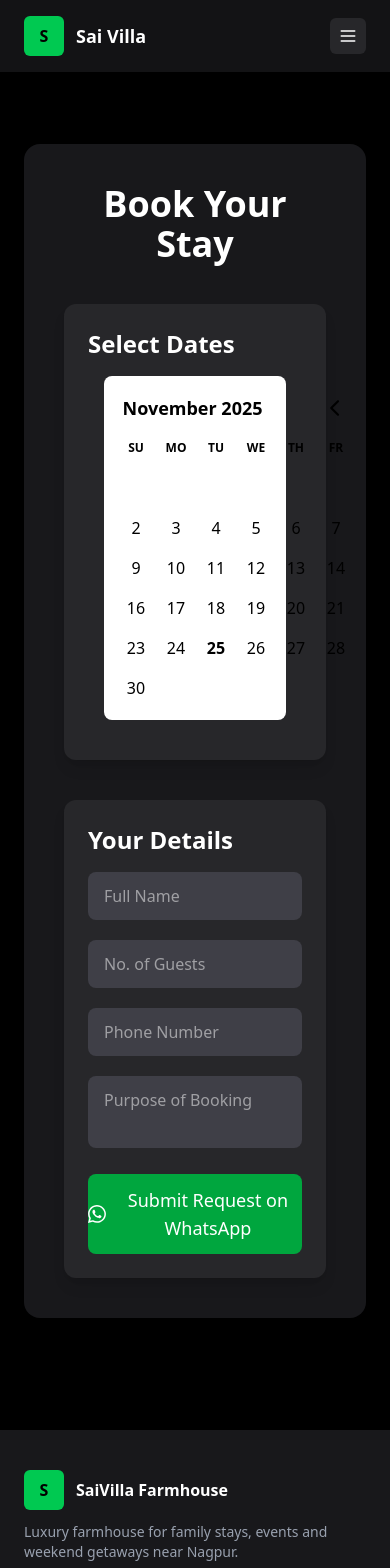
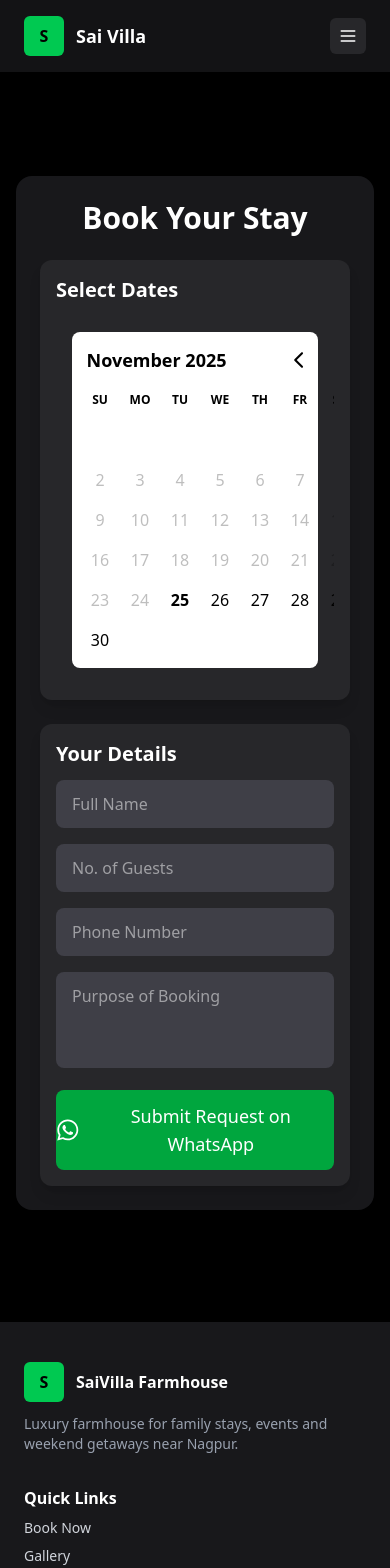
Before and after one commit to Namah0408/Farmhouse-app, a React (Vite) app in the folder client/: page /booking in a window 390 px wide. Shown: the top 1568 px of the page. Built offline with nearby package versions, Linux system fonts and the light colour scheme; no server answers.

Commit message:
completed project 10

```diff
--- a/client/src/pages/Booking.jsx
+++ b/client/src/pages/Booking.jsx
@@ -12,12 +12,15 @@ export default function Booking() {
   const [phone, setPhone] = useState("");
   const [message, setMessage] = useState("");
   const [bookedDates, setBookedDates] = useState([]);
+  const [nights, setNights] = useState(0);
+  const [days, setDays] = useState(0);
+
+  const today = new Date();
 
   useEffect(() => {
     const fetchBookedDates = async () => {
       try {
         const res = await axios.get(`${import.meta.env.VITE_API_URL}/api/bookings`);
-
         const dates = res.data.map(b => new Date(b.date));
         setBookedDates(dates);
       } catch (err) {
@@ -26,6 +29,50 @@ export default function Booking() {
     };
     fetchBookedDates();
   }, []);
+
+  const calculateNights = (from, to) => {
+    if (!from || !to) return 0;
+    const diff = (to - from) / (1000 * 60 * 60 * 24);
+    return diff > 0 ? diff : 0;
+  };
+
+  const calculateDays = (nights) => {
+    if (nights <= 0) return 0;
+    return nights + 1;
+  };
+
+  const handleRangeSelect = (newRange) => {
+    if (!newRange) return;
+
+    if (newRange.from && newRange.from < today) {
+      alert("Past dates cannot be selected.");
+      return;
+    }
+
+    if (!isRangeAllowed(newRange)) {
+      alert("Selected range contains booked dates!");
+      return;
+    }
+
+    setRange(newRange);
+
+    const n = calculateNights(newRange.from, newRange.to);
+    setNights(n);
+    setDays(calculateDays(n));
+  };
+
+  const isRangeAllowed = (range) => {
+    if (!range?.from || !range?.to) return true;
+
+    const curr = new Date(range.from);
+    while (curr <= range.to) {
+      if (bookedDates.some(d => d.toDateString() === curr.toDateString())) {
+        return false;
+      }
+      curr.setDate(curr.getDate() + 1);
+    }
+    return true;
+  };
 
   const handleSubmit = () => {
     if (!name || !guests || !phone || !range.from || !range.to) {
@@ -42,6 +89,8 @@ Guests: ${guests}
 Phone: ${phone}
 Start Date: ${startDate}
 End Date: ${endDate}
+Total Nights: ${nights}
+Total Days: ${days}
 Message: ${message}`;
 
     const encodedMessage = encodeURIComponent(prefilledMessage);
@@ -53,47 +102,27 @@ Message: ${message}`;
     );
   };
 
-  // BLOCK RANGE IF ANY DATE INSIDE IT IS BOOKED
-  const isRangeAllowed = (range) => {
-    if (!range?.from || !range?.to) return true;
-
-    const current = new Date(range.from);
-    while (current <= range.to) {
-      if (bookedDates.some(d => d.toDateString() === current.toDateString())) {
-        return false;
-      }
-      current.setDate(current.getDate() + 1);
-    }
-    return true;
-  };
-
-  const handleRangeSelect = (newRange) => {
-    if (!isRangeAllowed(newRange)) {
-      alert("Selected range includes booked dates!");
-      return;
-    }
-    setRange(newRange);
-  };
-
   return (
-    <div className="min-h-screen bg-black text-white flex justify-center py-16 px-6">
+    <div className="min-h-screen bg-black text-white flex justify-center pt-24 pb-16 px-4">
       <motion.div
         initial={{ opacity: 0, y: 20 }}
         animate={{ opacity: 1, y: 0 }}
-        className="bg-zinc-900 p-10 rounded-2xl shadow-xl w-full max-w-4xl"
+        className="bg-zinc-900 p-6 md:p-10 rounded-2xl shadow-xl w-full max-w-4xl"
       >
-        <h1 className="text-4xl font-bold text-center mb-10">Book Your Stay</h1>
+        <h1 className="text-3xl md:text-4xl font-bold text-center mb-6">Book Your Stay</h1>
 
-        <div className="grid grid-cols-1 md:grid-cols-2 gap-10">
+        <div className="grid grid-cols-1 md:grid-cols-2 md:gap-10 gap-6">
 
-          {/* Date Picker */}
-          <div className="bg-zinc-800 p-6 rounded-xl shadow-lg">
-            <h2 className="text-2xl font-semibold mb-4">Select Dates</h2>
+          {/* Calendar */}
+          <div className="bg-zinc-800 p-4 md:p-6 rounded-xl shadow-lg w-full">
+            <h2 className="text-xl md:text-2xl font-semibold mb-3">Select Dates</h2>
 
+            <div className="overflow-x-auto">
               <DayPicker
                 mode="range"
                 selected={range}
                 onSelect={handleRangeSelect}
+                disabled={{ before: today }}
                 modifiers={{ booked: bookedDates }}
                 modifiersStyles={{
                   booked: {
@@ -102,26 +131,39 @@ Message: ${message}`;
                     borderRadius: "6px"
                   }
                 }}
-              className="bg-white text-black rounded-lg p-3"
+                className="bg-white text-black rounded-lg p-2 md:p-3"
               />
+            </div>
 
-            {/*<p className="text-sm mt-3 text-gray-300">
-              Booked dates are marked in <span className="text-red-400">red</span>.
-            </p>*/}
+            {/* Nights & Days Count */}
+            {(nights > 0 || days > 0) && (
+              <div className="mt-4 space-y-1">
+                {days > 0 && (
+                  <p className="text-blue-400 font-medium text-lg">
+                    📅 {days} day{days > 1 ? "s" : ""} selected
+                  </p>
+                )}
+                {nights > 0 && (
+                  <p className="text-green-400 font-medium text-lg">
+                    🌙 {nights} night{nights > 1 ? "s" : ""} selected
+                  </p>
+                )}
+              </div>
+            )}
           </div>
 
           {/* Form */}
-          <div className="bg-zinc-800 p-6 rounded-xl shadow-lg">
-            <h2 className="text-2xl font-semibold mb-4">Your Details</h2>
+          <div className="bg-zinc-800 p-4 md:p-6 rounded-xl shadow-lg">
+            <h2 className="text-xl md:text-2xl font-semibold mb-3">Your Details</h2>
 
-            <form className="space-y-5" onSubmit={(e) => e.preventDefault()}>
+            <form className="space-y-4 md:space-y-5" onSubmit={(e) => e.preventDefault()}>
 
               <input
                 type="text"
                 placeholder="Full Name"
                 value={name}
                 onChange={(e) => setName(e.target.value)}
-                className="w-full px-4 py-3 rounded-lg bg-zinc-700 text-white"
+                className="w-full px-4 py-3 rounded-lg bg-zinc-700 text-white text-base"
               />
 
               <input
@@ -129,7 +171,7 @@ Message: ${message}`;
                 placeholder="No. of Guests"
                 value={guests}
                 onChange={(e) => setGuests(e.target.value)}
-                className="w-full px-4 py-3 rounded-lg bg-zinc-700 text-white"
+                className="w-full px-4 py-3 rounded-lg bg-zinc-700 text-white text-base"
               />
 
               <input
@@ -137,14 +179,14 @@ Message: ${message}`;
                 placeholder="Phone Number"
                 value={phone}
                 onChange={(e) => setPhone(e.target.value)}
-                className="w-full px-4 py-3 rounded-lg bg-zinc-700 text-white"
+                className="w-full px-4 py-3 rounded-lg bg-zinc-700 text-white text-base"
               />
 
               <textarea
                 placeholder="Purpose of Booking"
                 value={message}
                 onChange={(e) => setMessage(e.target.value)}
-                className="w-full px-4 py-3 rounded-lg bg-zinc-700 text-white h-18 resize-none"
+                className="w-full px-4 py-3 rounded-lg bg-zinc-700 text-white text-base resize-none h-24"
               ></textarea>
 
               <button
--- a/client/src/pages/Contact.jsx
+++ b/client/src/pages/Contact.jsx
@@ -37,7 +37,7 @@ export default function Contact() {
             saifinserve25@gmail.com
           </p>
           <p>
-            📍 <span className="font-semibold">Location:</span> Ambika Farms,
+            📍 <span className="font-semibold">Location:</span> Ambika Farms dwitiya, Bazaargaon, Amravati Rd,
             Nagpur, Maharashtra
           </p>
         </div>
```
Lines whose indentation alone changed are shown as unchanged.
